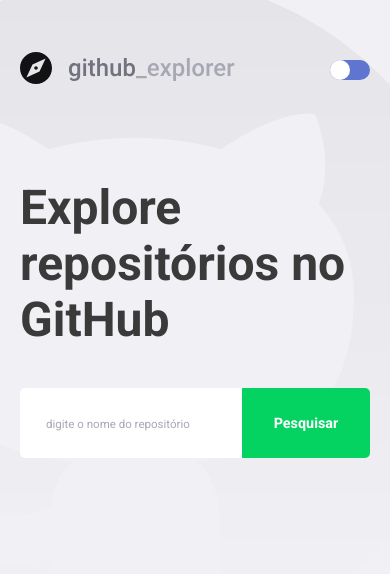
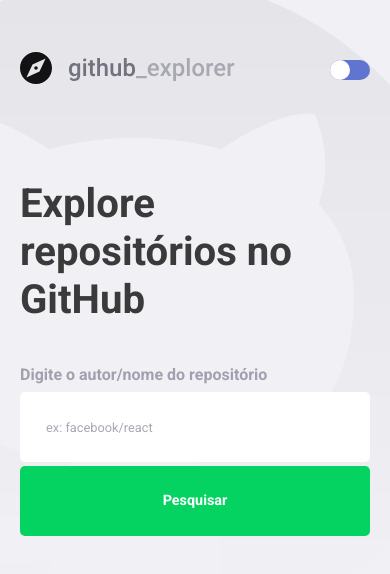
Before and after one commit to leoscc/github-explorer, a React (Create React App) app: page /#/ in a window 390 px wide. Shown: the top 574 px of the page. Built offline with nearby package versions, Linux system fonts and the light colour scheme.

Commit message:
refactor:improve layout on mobile

```diff
--- a/src/pages/Dashboard/index.tsx
+++ b/src/pages/Dashboard/index.tsx
@@ -70,7 +70,7 @@
           `repos/${newRepo}`,
         );
 
-        setRepositories([...repositories, repository]);
+        setRepositories([...repositories, repository].reverse());
         setNewRepo('');
         setInputError('');
       } catch (error) {
@@ -100,13 +100,18 @@
         animate="show"
         exit="out"
       >
+        <label htmlFor="repository">
+          <strong>Digite o autor/nome do repositório</strong>
           <input
+            name="repository"
             value={newRepo}
             autoCorrect="false"
             autoCapitalize="none"
             onChange={(e) => setNewRepo(e.target.value)}
-          placeholder="digite o nome do repositório"
+            placeholder="ex: facebook/react"
           />
+        </label>
+
         <button type="submit">Pesquisar</button>
       </Form>
 
--- a/src/pages/Dashboard/styles.ts
+++ b/src/pages/Dashboard/styles.ts
@@ -1,4 +1,4 @@
-import styled, { css } from 'styled-components';
+import styled, { css, keyframes } from 'styled-components';
 import { motion } from 'framer-motion';
 import { shade } from 'polished';
 
@@ -7,11 +7,29 @@
 }
 
 export const Title = styled(motion.h1)`
-  font-size: 48px;
   max-width: 450px;
   margin-top: 80px;
-  line-height: 56px;
+  line-height: 120%;
+  font-size: min(max(1rem, 10.3vw), 48px);
   color: ${(props) => props.theme.colors.title};
+`;
+
+const shakeAnimation = keyframes`
+10%, 90% {
+  transform: translate3d(-1px, 0, 0);
+}
+
+20%, 80% {
+  transform: translate3d(2px, 0, 0);
+}
+
+30%, 50%, 70% {
+  transform: translate3d(-4px, 0, 0);
+}
+
+40%, 60% {
+  transform: translate3d(4px, 0, 0);
+}
 `;
 
 export const Form = styled(motion.form)<FormProps>`
@@ -19,26 +37,43 @@
   max-width: 700px;
 
   display: flex;
+  align-items: flex-end;
+
+  @media (max-width: 480px) {
+    flex-direction: column;
+  }
+
+  label {
+    display: flex;
+    flex: 2;
+    flex-direction: column;
+
+    width: 100%;
+
+    strong {
+      opacity: 0.6;
+      font-size: 2px;
+      margin-bottom: 8px;
+      font-size: min(max(1rem, 3vw), 20px);
+      color: ${(props) => props.theme.colors.subtitle};
+    }
 
     input {
-    flex: 1;
       border: 0;
+      width: 100%;
       height: 70px;
       color: #3a3a3a;
       padding: 0 24px;
       border: 2px solid #fff;
-    border-right: 0;
+
       border-radius: 5px 0px 0px 5px;
 
       ${(props) =>
         props.hasError &&
         css`
           border-color: #c53030;
+          animation: ${shakeAnimation} 0.4s linear;
         `}
-
-    @media (max-width: 480px) {
-      font-size: 90%;
-    }
 
       &::placeholder {
         color: ${(props) => props.theme.colors.description};
@@ -46,12 +81,21 @@
           font-size: 80%;
         }
       }
+
+      @media (max-width: 480px) {
+        flex: none;
+        margin-bottom: 4px;
+        border-top-right-radius: 5px;
+        border-bottom-right-radius: 5px;
+      }
+    }
   }
 
   button {
+    flex: 1;
     border: 0;
     color: #fff;
-    width: 210px;
+    width: 100%;
     height: 70px;
     font-weight: bold;
     background-color: #04d361;
@@ -59,8 +103,11 @@
     transition: background-color 0.2s;
 
     @media (max-width: 480px) {
+      flex: none;
       padding: 5px;
       font-size: 90%;
+      border-top-left-radius: 5px;
+      border-bottom-left-radius: 5px;
     }
 
     &:hover {
@@ -95,6 +142,12 @@
     display: flex;
     align-items: center;
 
+    @media (max-width: 480px) {
+      padding: 12px;
+      text-align: center;
+      flex-direction: column;
+    }
+
     &:hover {
       transform: translateX(10px);
     }
@@ -111,7 +164,8 @@
       @media (max-width: 480px) {
         width: 48px;
         height: 48px;
-        align-self: flex-start;
+        align-self: center;
+        margin: 8px 0;
       }
     }
 
```
Lines whose indentation alone changed are shown as unchanged.
